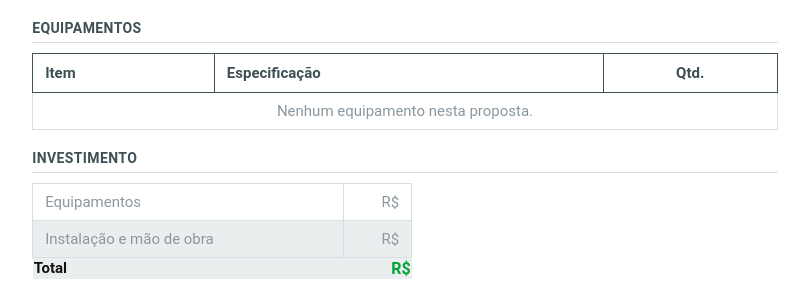
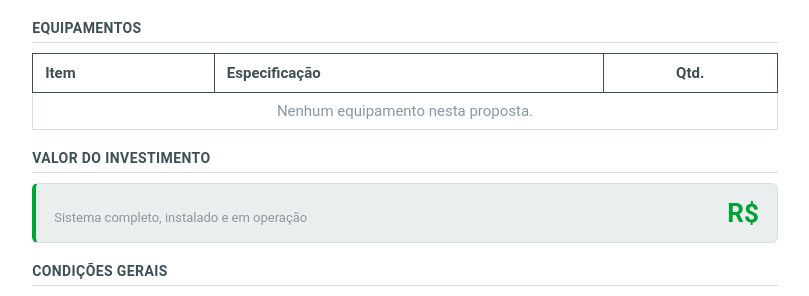
Before and after one commit to danbio/optimus, a Django app: template solar/templates/solar/proposta_print.html in a window 1280 px wide. Shown: the part 300-596 px from the top of the page, without its empty margins (235-1044 px from the left). Run offline with Django 5.2, Linux system fonts and the light colour scheme; the template is opened without the code that fills it, so the values that code supplies are empty.

Commit message:
feat(solar): valor unico no PDF e pendencias no ROADMAP
PDF: a secao "Investimento" nao discrimina mais equipamento e mao de
obra — vira um bloco unico "Valor do Investimento" com o total. Mesma
logica que ja tirava o preco por item da tabela de equipamentos: o
cliente ve um preco so.

ROADMAP ganhou as pendencias que hoje afetam proposta indo pro
cliente:

- composicao de preco incompleta (faltam estrutura de fixacao, cabos e
  conectores), que subestima o total e, por consequencia, deixa o
  payback otimista demais;
- tabela de precos desatualizada;
- intencao de alimentar preco automaticamente por API de fornecedor ou
  scraping, em vez de digitacao manual;
- Inversor.potencia_kw = 6000.00 no SAJ 6K-R5 (deveria ser 6.00), que
  sai como "6.000,00kW" no PDF impresso e tambem alimenta a sugestao
  de inversor compativel.

Tambem corrige um teste que virou vazio com USE_THOUSAND_SEPARATOR:
assertNotIn("R$ 4000,00") nunca mais casaria, porque agora renderiza
"R$ 4.000,00".

153 testes.

Co-Authored-By: Claude Opus 5 <noreply@anthropic.com>

```diff
--- a/solar/templates/solar/proposta_print.html
+++ b/solar/templates/solar/proposta_print.html
@@ -97,20 +97,17 @@
   </table>
 </div>
 
+{% comment %}
+  Sem quebra entre equipamento e mão de obra: o cliente vê um preço único.
+  Decisão de negócio do usuário, mesma lógica que já tira o preço por item
+  da tabela de equipamentos.
+{% endcomment %}
 <div class="doc-secao">
-  <h2>Investimento</h2>
-  <table class="tabela" style="max-width: 380px;">
-    <tbody>
-      <tr><td>Equipamentos</td><td style="text-align: right;">R$ {{ proposta.valor_equipamentos|floatformat:2 }}</td></tr>
-      <tr><td>Instalação e mão de obra</td><td style="text-align: right;">R$ {{ proposta.valor_instalacao|floatformat:2 }}</td></tr>
-    </tbody>
-    <tfoot>
-      <tr style="background: var(--fundo-alt);">
-        <td style="font-weight: 700;">Total</td>
-        <td style="text-align: right; font-weight: 700; font-size: 16px; color: var(--verde);">R$ {{ proposta.valor_total|floatformat:2 }}</td>
-      </tr>
-    </tfoot>
-  </table>
+  <h2>Valor do Investimento</h2>
+  <div class="doc-investimento">
+    <div class="rotulo">Sistema completo, instalado e em operação</div>
+    <div class="valor">R$ {{ proposta.valor_total|floatformat:2 }}</div>
+  </div>
 </div>
 
 {% if retorno %}
--- a/static/css/print.css
+++ b/static/css/print.css
@@ -100,6 +100,30 @@ body {
   margin-top: 2px;
 }
 
+/* Valor único da proposta — sem discriminar equipamento e mão de obra. */
+.doc-investimento {
+  display: flex;
+  justify-content: space-between;
+  align-items: baseline;
+  gap: 16px;
+  flex-wrap: wrap;
+  border: 1px solid var(--borda-fraca);
+  border-left: 4px solid var(--verde);
+  border-radius: 6px;
+  background: var(--fundo-alt);
+  padding: 14px 18px;
+}
+.doc-investimento .rotulo {
+  font-size: 13px;
+  color: var(--texto-corpo);
+}
+.doc-investimento .valor {
+  font-size: 26px;
+  font-weight: 700;
+  color: var(--verde);
+  white-space: nowrap;
+}
+
 /* Gráfico de barras da economia anual — SVG inline gerado no servidor
    (solar/services.py::grafico_economia_anual), sem lib de gráfico. */
 .doc-grafico {
```
Also changed, not shown: solar/tests.py (+18 -2 lines), .agent/ROADMAP.md.
